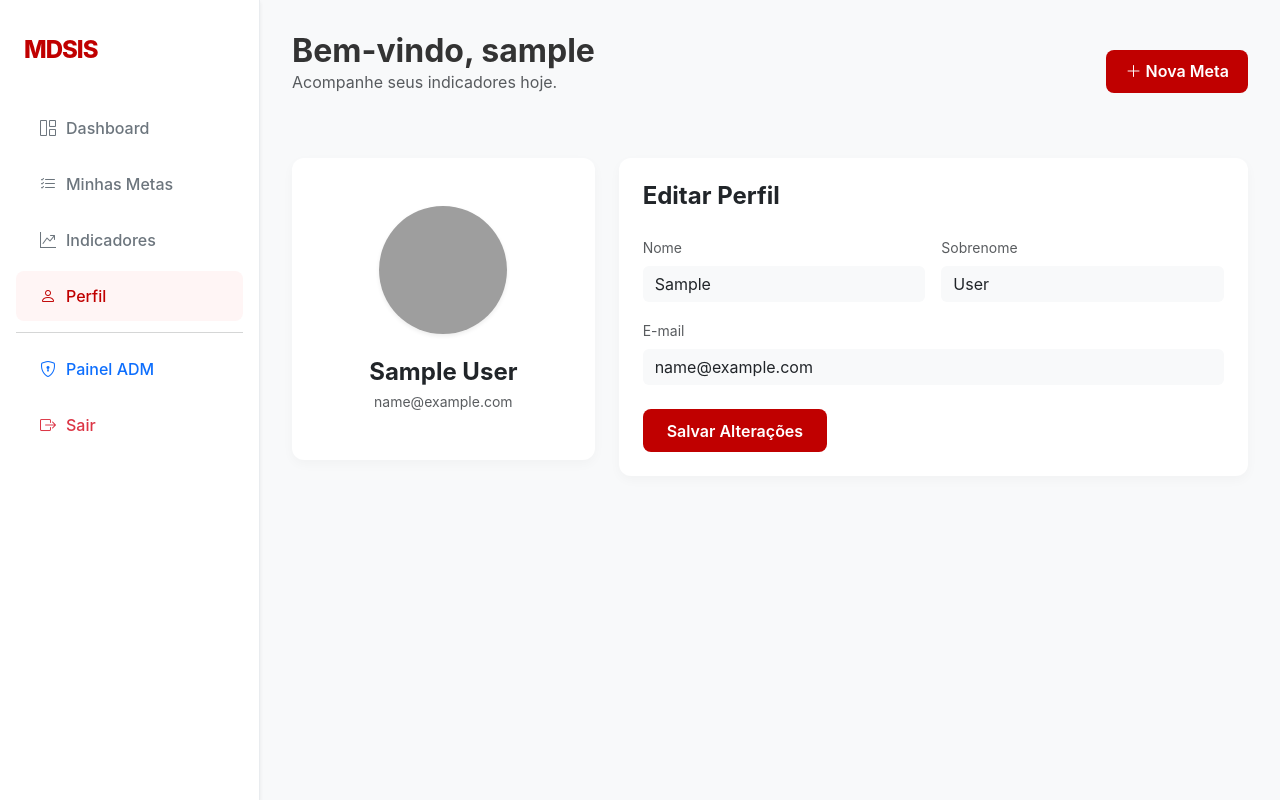
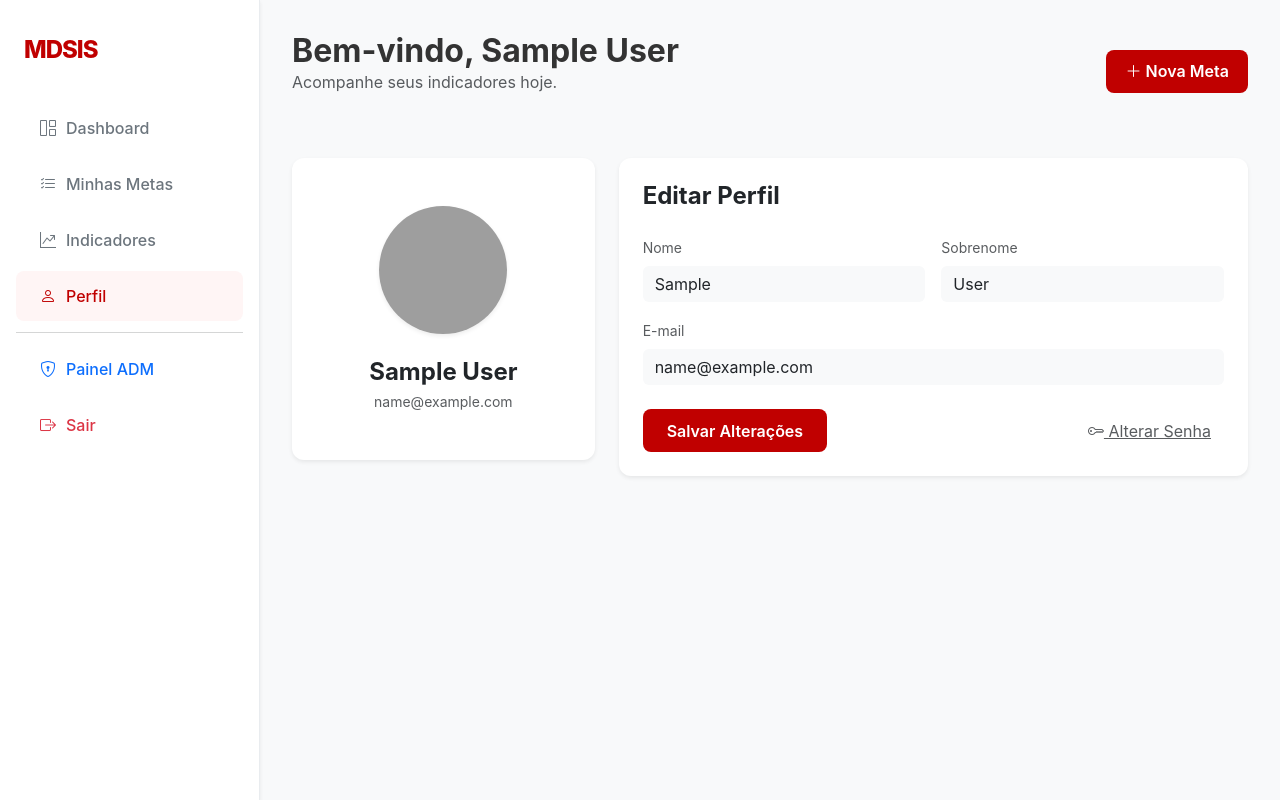
Before and after one commit to masteguim/mdsis, a Django app: page /perfil/ in a window 1280 px wide. Run offline with Django 5.2, Linux system fonts and the light colour scheme; the visitor is signed in with stand-in values (Sample User, id 1); grey boxes are pictures that could not be loaded.

Commit message:
Refatoração

```diff
--- a/mdsis/settings.py
+++ b/mdsis/settings.py
@@ -126,3 +126,4 @@ DEFAULT_AUTO_FIELD = 'django.db.models.BigAutoField'
 
 LOGIN_REDIRECT_URL = '/dashboard/'
 LOGOUT_REDIRECT_URL = '/accounts/login/'
+PASSWORD_CHANGE_DONE_REDIRECT_URL = '/perfil/'
--- a/mdsis/urls.py
+++ b/mdsis/urls.py
@@ -1,32 +1,45 @@
 from django.contrib import admin
 from django.urls import path, include
 from django.shortcuts import redirect
+from analytics.views import AdminDashboardView, AdminUserUpdateView, AdminGoalDeleteView
+from users.views import cadastro_view, perfil_view  # IMPORTAÇÃO CORRIGIDA
 
-from analytics.views import AdminDashboardView, AdminUserUpdateView, AdminGoalDeleteView
-from users.views import perfil_view
-
-from goals.views import dashboard_view, metas_list_view, meta_create_view, indicadores_view, meta_edit_view, meta_concluir_view, meta_incrementar_view, meta_delete_view
+from goals.views import (
+    dashboard_view,
+    metas_list_view,
+    meta_create_view,
+    indicadores_view,
+    meta_edit_view,
+    meta_concluir_view,
+    meta_incrementar_view,
+    meta_delete_view,
+)
 
 urlpatterns = [
+    # Rota raiz redireciona para o login
     path('', lambda request: redirect('login')),
 
+    # Caminho específico para o seu Admin Customizado
     path('painel/', AdminDashboardView.as_view(), name='admin_home'),
     path('painel/usuario/<int:pk>/editar/', AdminUserUpdateView.as_view(), name='admin_user_edit'),
     path('painel/meta/<int:pk>/excluir/', AdminGoalDeleteView.as_view(), name='admin_goal_delete'),
 
+    # Admin padrão do Django
     path('admin/', admin.site.urls),
 
+    # Demais rotas
     path('dashboard/', dashboard_view, name='home'),
     path('metas/', metas_list_view, name='metas_list'),
     path('metas/nova/', meta_create_view, name='meta_create'),
     path('indicadores/', indicadores_view, name='indicadores'),
+
     path('perfil/', perfil_view, name='perfil'),
+
+    path('accounts/', include('django.contrib.auth.urls')),
+    path('users/', include('users.urls')),
 
     path('metas/<int:meta_id>/editar/', meta_edit_view, name='meta_edit'),
     path('metas/<int:meta_id>/concluir/', meta_concluir_view, name='meta_concluir'),
     path('metas/<int:meta_id>/incrementar/', meta_incrementar_view, name='meta_incrementar'),
     path('metas/<int:meta_id>/excluir/', meta_delete_view, name='meta_delete'),
-
-    path('accounts/', include('django.contrib.auth.urls')),
-    path('users/', include('users.urls')),
 ]
--- a/templates/base/base.html
+++ b/templates/base/base.html
@@ -143,7 +143,7 @@
     <main class="main-content">
         <header class="d-flex justify-content-between align-items-center mb-5">
             <div>
-                <h2 class="fw-bold mb-0">Bem-vindo, {{ user.username }}</h2>
+                <h2 class="fw-bold mb-0">Bem-vindo, {{ user.get_full_name|default:user.username }}</h2>
                 <p class="text-muted">Acompanhe seus indicadores hoje.</p>
             </div>
             <a href="{% url 'meta_create' %}" class="btn btn-mack"><i class="bi bi-plus-lg"></i> Nova Meta</a>
--- a/templates/users/perfil.html
+++ b/templates/users/perfil.html
@@ -6,9 +6,9 @@
 <div class="row g-4 fade-in">
 
     <div class="col-md-4">
-        <div class="card border-0 text-center p-5">
+        <div class="card border-0 text-center p-5 shadow-sm">
             <img
-                src="https://ui-avatars.com/api/?name={{ user.username }}&background=c00000&color=fff&size=128"
+                src="https://ui-avatars.com/api/?name={{ user.get_full_name|default:user.username }}&background=c00000&color=fff&size=128"
                 class="rounded-circle shadow-sm mx-auto mb-4"
                 alt="Avatar"
                 width="128"
@@ -26,7 +26,7 @@
     </div>
 
     <div class="col-md-8">
-        <div class="card border-0 p-4 h-100">
+        <div class="card border-0 p-4 h-100 shadow-sm">
 
             <h4 class="fw-bold mb-4">Editar Perfil</h4>
 
@@ -48,10 +48,14 @@
                     {{ form.email }}
                 </div>
 
-                <div class="col-12 mt-4">
+                <div class="col-12 mt-4 d-flex justify-content-between align-items-center">
                     <button type="submit" class="btn btn-mack px-4">
                         Salvar Alterações
                     </button>
+
+                    <a href="{% url 'password_change' %}" class="btn btn-link text-muted small">
+                        <i class="bi bi-key"></i> Alterar Senha
+                    </a>
                 </div>
             </form>
 
```
